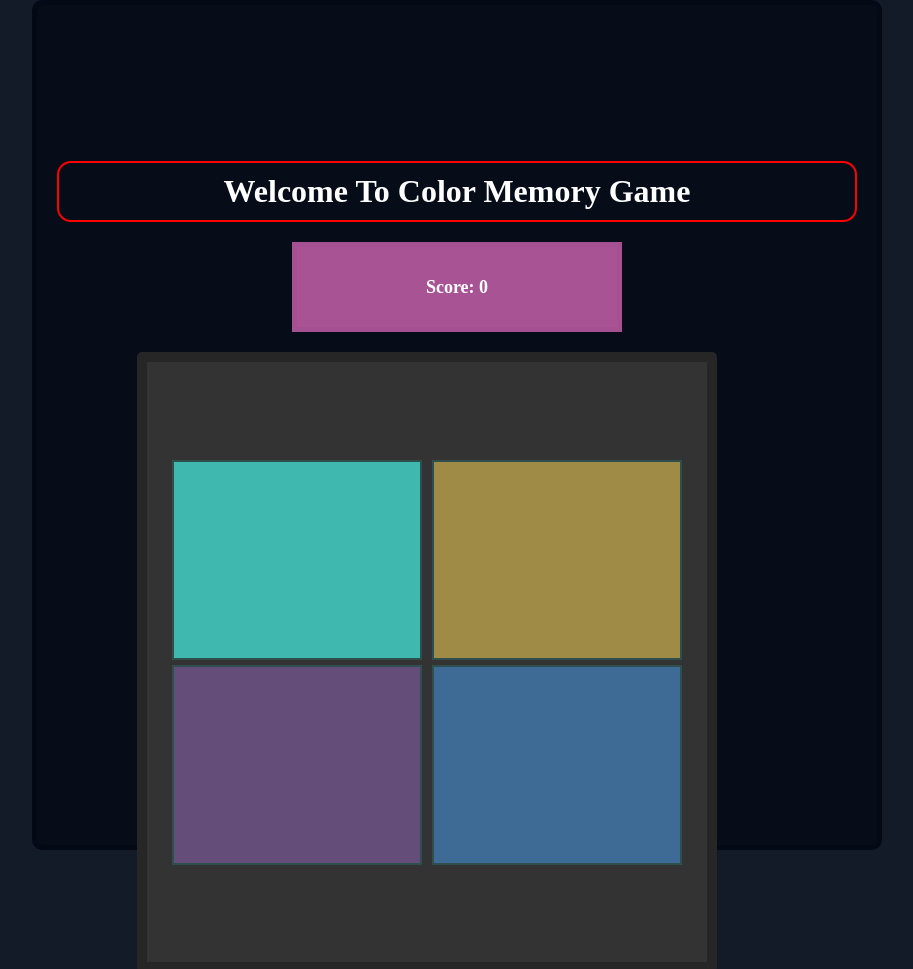
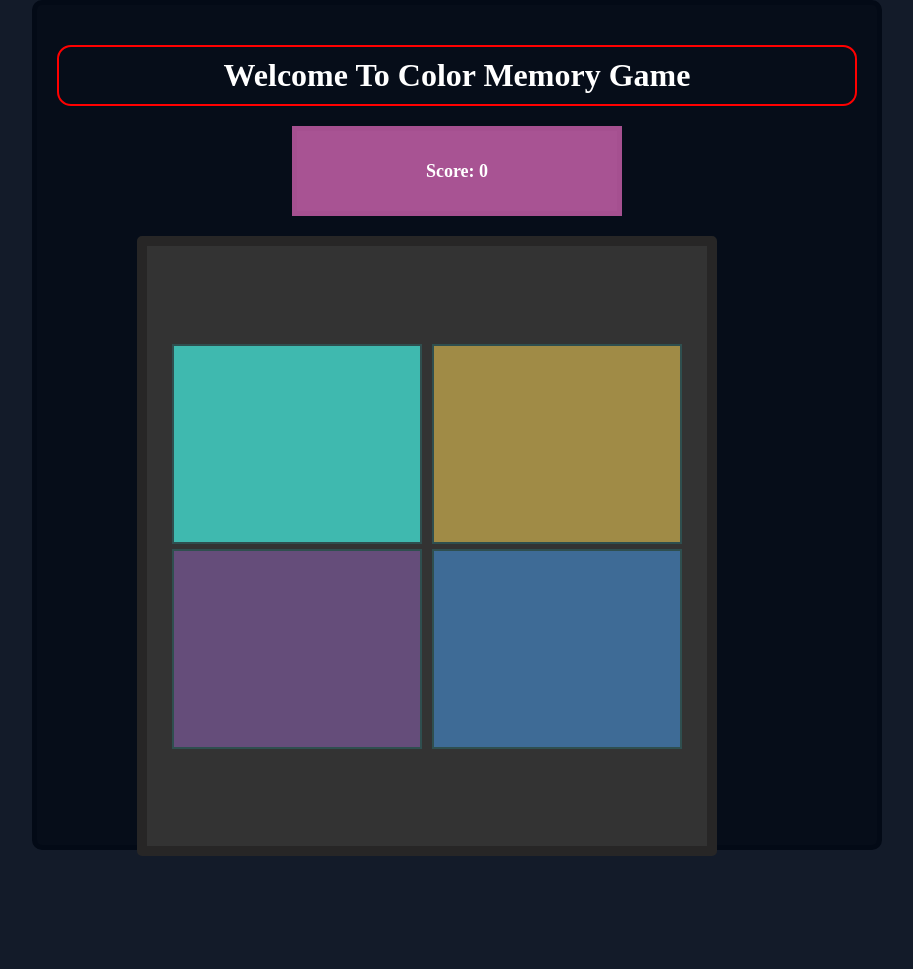
Before and after one commit to Kinza-Iltaf/Color-Memory-Game, a plain HTML site: page index.html in a window 1280 px wide. Shown: the top 969 px of the page, without its empty margins (183-1096 px from the left). After the commit the page ends 856 px from the top, so only its background shows below. Drawn offline with Linux system fonts and the light colour scheme.

Commit message:
Update style.css

```diff
--- a/style.css
+++ b/style.css
@@ -58,9 +58,7 @@ border: 5px solid rgb(165, 80, 144);
   margin: 20px 0;
 }
 
-h1 {
-  margin-top: 17%;
-}
+
 
 
 .parent {
```
